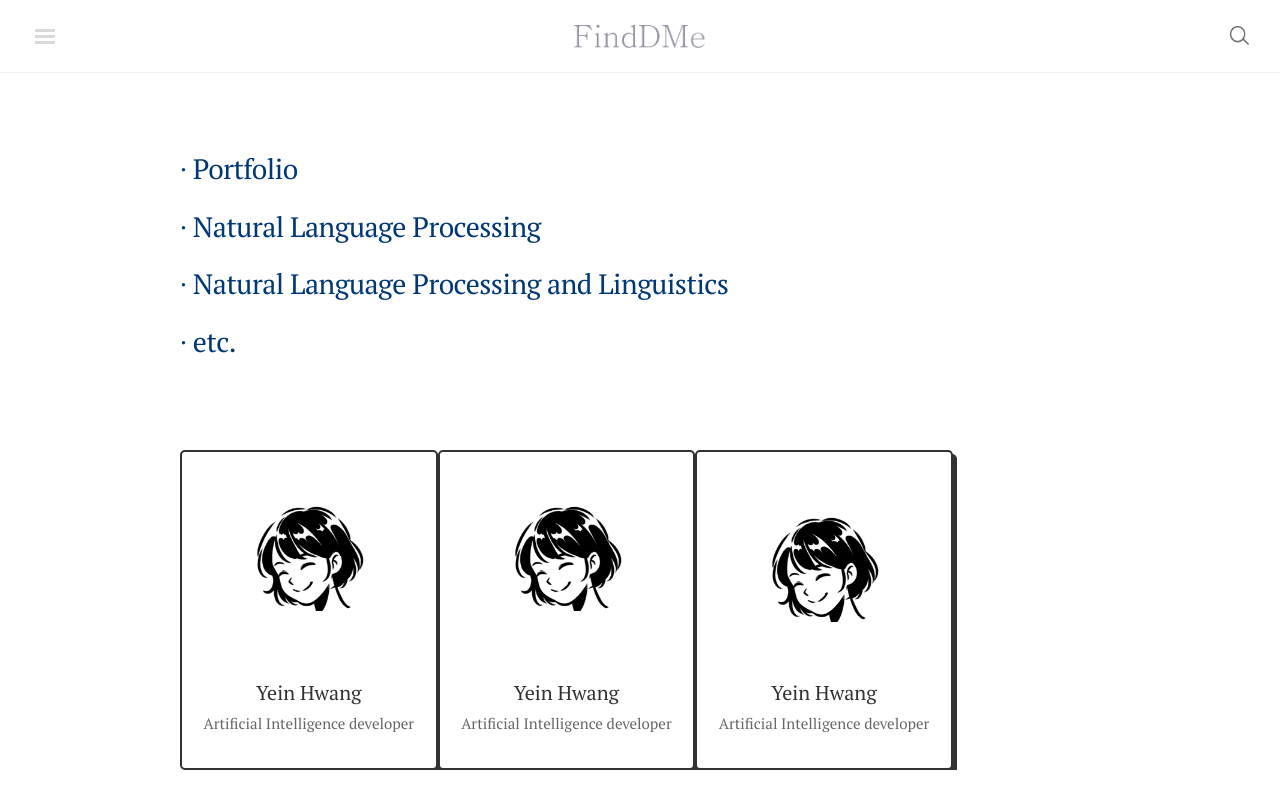
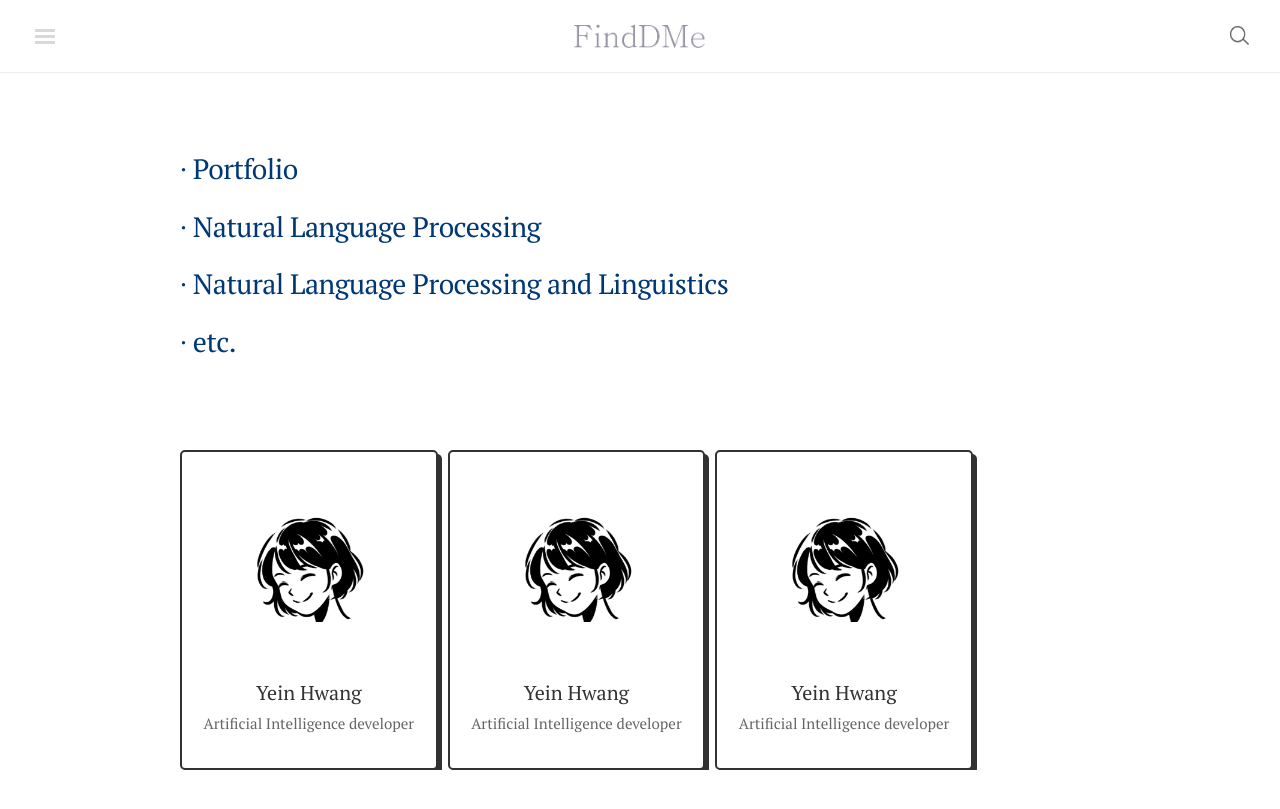
Before and after one commit to finddme/finddme.github.io, a Jekyll site: the page built from blog/home.html, in a window 1280 px wide. Shown: the top 809 px of the page. Built offline with Jekyll 4.4.1, drawn with Linux system fonts in a browser that asks for light colours; nearby versions of some CDN libraries; comment, search, counter and statistics services are not loaded.

Commit message:
Update home.html

```diff
--- a/blog/home.html
+++ b/blog/home.html
@@ -45,7 +45,7 @@
 <br>
 
 <div class="card-expo">
-      <div class="card" onclick="location.href='https://finddme.github.io/about/';" style=" cursor: pointer; float: left; width: 28%; display:inline-flex; justify-content: space-between; overflow-y:hidden;" >
+      <div class="card" onclick="location.href='https://finddme.github.io/about/';" style=" cursor: pointer; float: left; width: 28%; margin-right: 10px; overflow-y:hidden;" >
         <div class="card-photo"></div>
         <div class="card-title">Yein Hwang<br>
             <span>Artificial Intelligence developer</span>
@@ -72,7 +72,7 @@
 </div>
 
 <div class="card-expo">
-      <div class="card" onclick="location.href='https://finddme.github.io/about/';" style=" cursor: pointer; float: left; width: 28%; display:inline-flex; justify-content: space-between; overflow-y:hidden;" >
+      <div class="card" onclick="location.href='https://finddme.github.io/about/';" style=" cursor: pointer; float: left; width: 28%; margin-right: 10px; overflow-y:hidden;" >
         <div class="card-photo"></div>
         <div class="card-title">Yein Hwang<br>
             <span>Artificial Intelligence developer</span>
```
